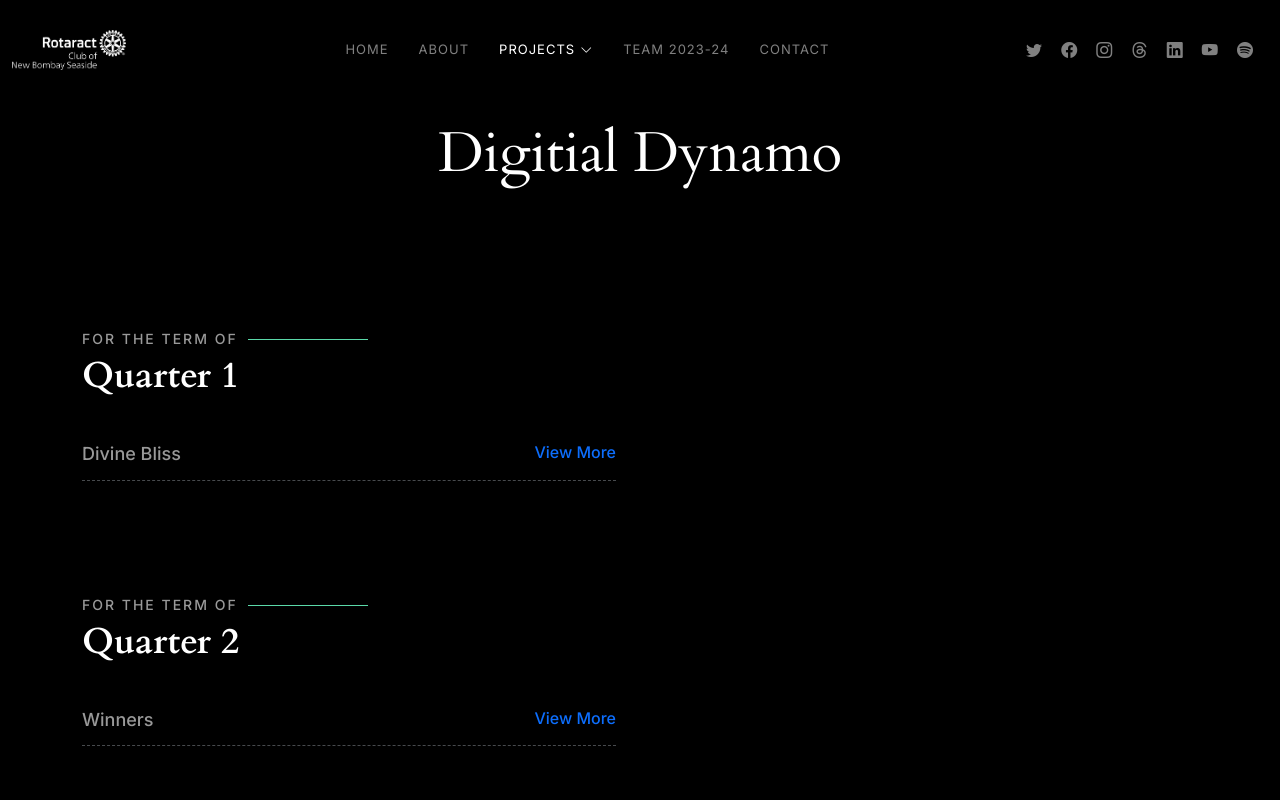
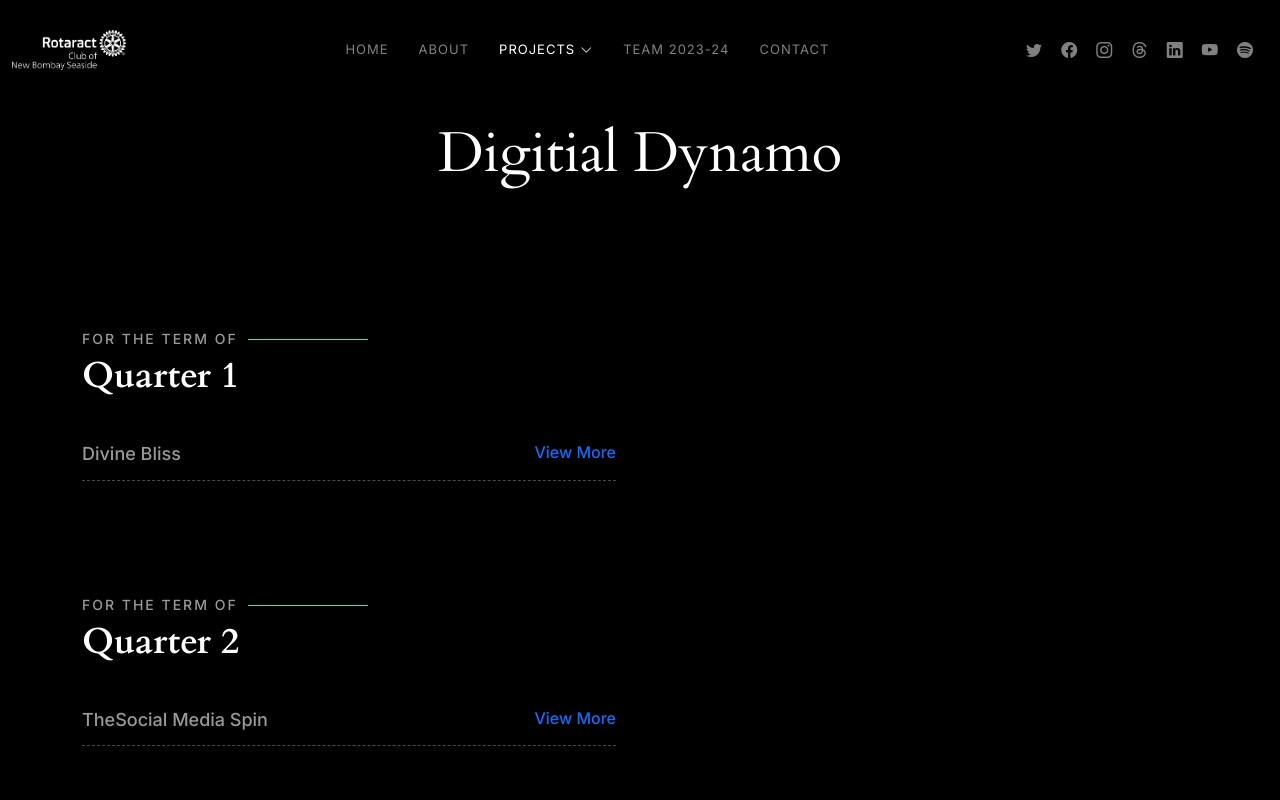
Before and after one commit to smaranx/rcseaside, a plain HTML site: page gallery.html in a window 1280 px wide. Shown: the top 800 px of the page. Drawn offline with nearby package versions, Linux system fonts and the light colour scheme.

Commit message:
updated index

```diff
--- a/gallery.html
+++ b/gallery.html
@@ -120,7 +120,7 @@
 
             <div class="col-lg-6">
               <div class="pricing-item d-flex justify-content-between">
-                <h3>Winners</h3>
+                <h3>TheSocial Media Spin</h3>
                 <a href="https://www.instagram.com/p/C2SKFsmoIsa/?igsh=MWQ2anpid3l4YWUweg%3D%3D" target="_blank"><h4>View More</h4></a>
               </div>
             </div><!-- End Pricing Item -->
```
